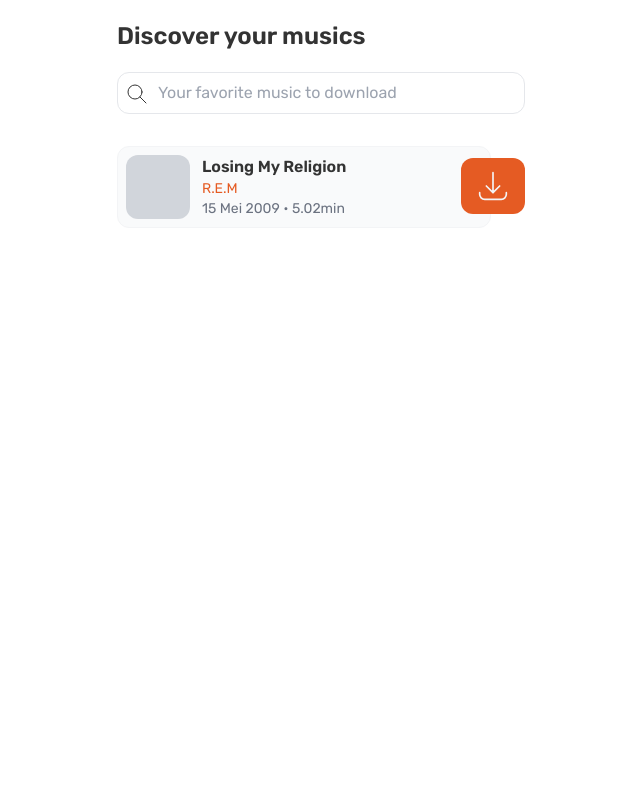
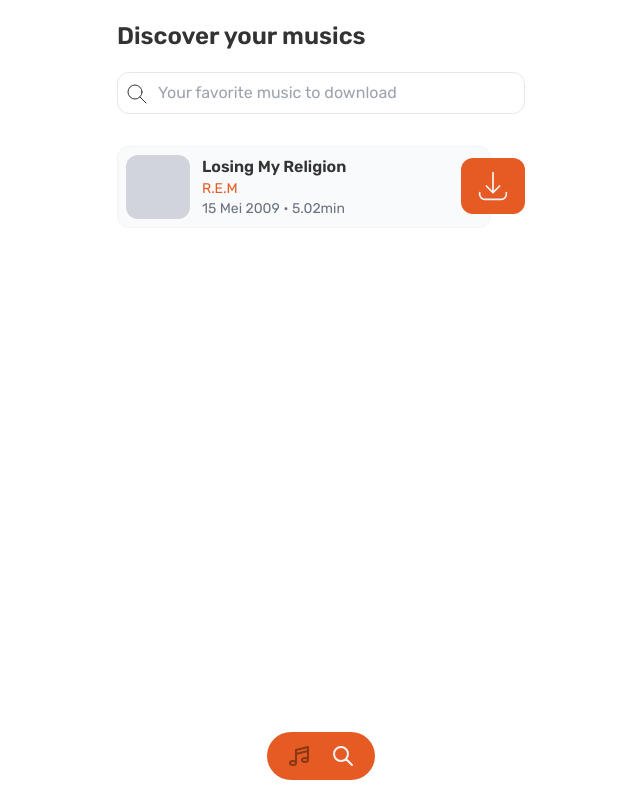
Before and after one commit to samuelsormin/musikku, a Next.js app: page /search in a window 1280 px wide. Shown: the whole page, without its empty margins (319-959 px from the left). Built offline with nearby package versions, Linux system fonts and the light colour scheme.

Commit message:
create & apply FooterMenu component

```diff
--- /dev/null
+++ b/components/FooterMenu.js
@@ -0,0 +1,28 @@
+import Link from 'next/link';
+
+export default function FooterMenu({ activeMenu }) {
+  return(
+    <footer className="fixed w-full left-0 bottom-5">
+    <div className="flex justify-center">
+      <div className="bg-orange-500 rounded-full px-5 py-3">
+        <div className="flex space-x-5">
+          <Link href="/">
+            <div className={activeMenu == 'home' ? 'text-gray-100' : 'text-orange-900'}>
+                <svg xmlns="http://www.w3.org/2000/svg" className="h-6 w-6" fill="none" viewBox="0 0 24 24" stroke="currentColor">
+                  <path strokeLinecap="round" strokeLinejoin="round" strokeWidth="2" d="M9 19V6l12-3v13M9 19c0 1.105-1.343 2-3 2s-3-.895-3-2 1.343-2 3-2 3 .895 3 2zm12-3c0 1.105-1.343 2-3 2s-3-.895-3-2 1.343-2 3-2 3 .895 3 2zM9 10l12-3" />
+                </svg>
+            </div>
+          </Link>
+          <Link href="/search">
+            <div className={activeMenu == 'search' ? 'text-gray-100' : 'text-orange-900'}>
+                <svg xmlns="http://www.w3.org/2000/svg" className="h-6 w-6" fill="none" viewBox="0 0 24 24" stroke="currentColor">
+                  <path strokeLinecap="round" strokeLinejoin="round" strokeWidth="2" d="M21 21l-6-6m2-5a7 7 0 11-14 0 7 7 0 0114 0z" />
+                </svg>
+            </div>
+          </Link>
+        </div>
+      </div>
+    </div>
+  </footer>
+  );
+}
--- a/pages/index.js
+++ b/pages/index.js
@@ -1,4 +1,5 @@
 import Head from 'next/head'
+import FooterMenu from '../components/FooterMenu'
 
 export default function Home() {
   return (
@@ -57,6 +58,7 @@ export default function Home() {
           </div>
         </div>
       </main>
+      <FooterMenu activeMenu="home" />
     </>
   )
 }
--- a/pages/search.js
+++ b/pages/search.js
@@ -1,4 +1,5 @@
-import Head from 'next/head'
+import Head from 'next/head';
+import FooterMenu from '../components/FooterMenu';
 
 export default function Home() {
   return (
@@ -42,6 +43,7 @@ export default function Home() {
           </div>
         </div>
       </main>
+      <FooterMenu activeMenu="search" />
     </>
-  )
+  );
 }
```
